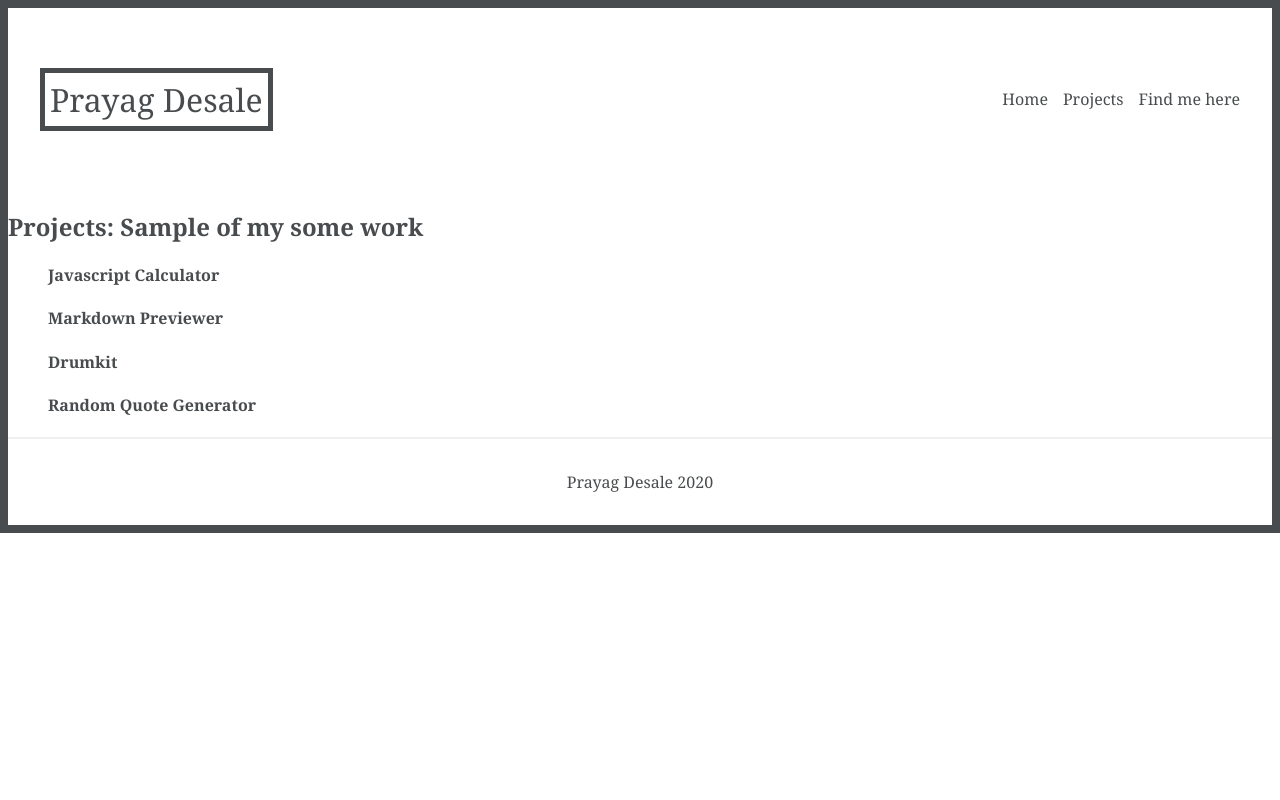
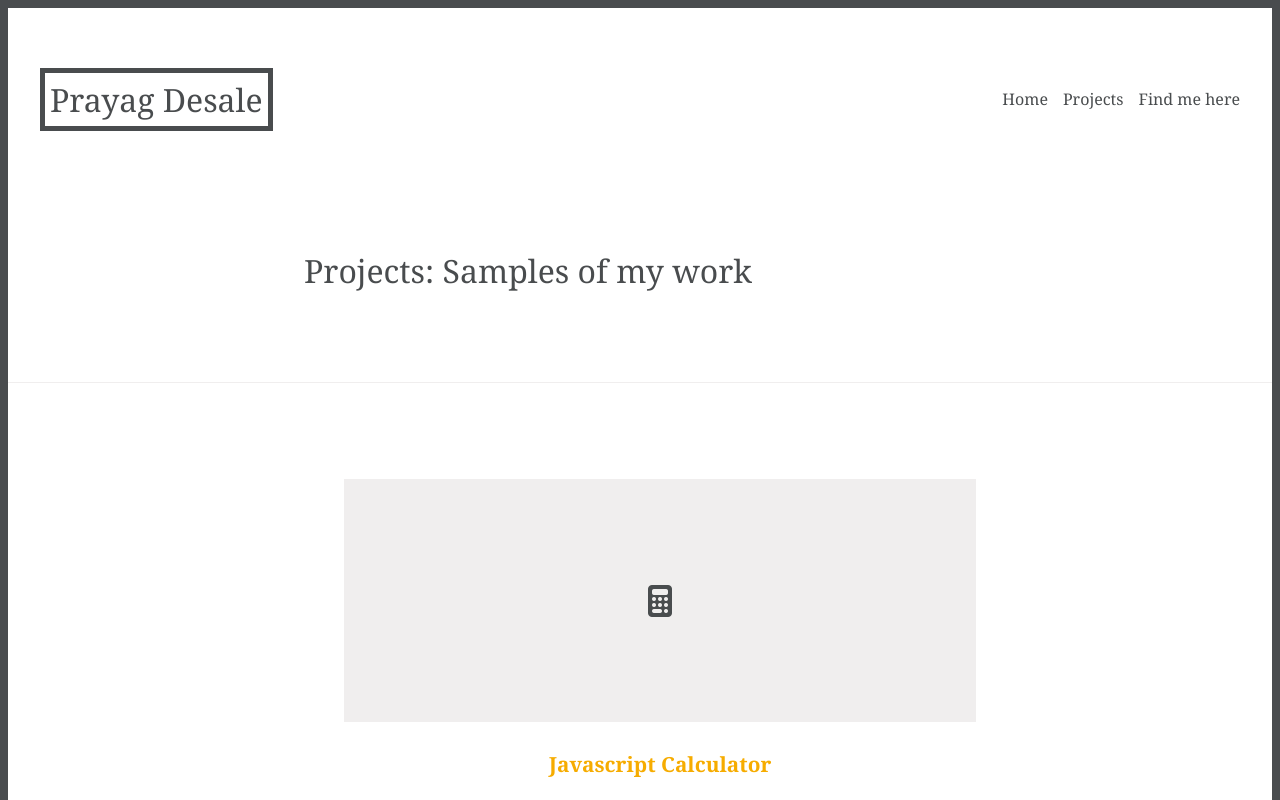
Before and after one commit to prayagd/portfolio, a React (Create React App) app: page /Projects in a window 1280 px wide. Shown: the top 800 px of the page. Built offline with nearby package versions, Linux system fonts and the light colour scheme.

Commit message:
project page first draft

```diff
--- a/public/index.html
+++ b/public/index.html
@@ -9,6 +9,7 @@
       name="description"
       content="Web site created using create-react-app"
     />
+    <script src="https://kit.fontawesome.com/a076d05399.js"></script>
     <link rel="apple-touch-icon" href="%PUBLIC_URL%/logo192.png" />
     <!--
       manifest.json provides metadata used when your web app is installed on a
--- a/src/Components/contact.js
+++ b/src/Components/contact.js
@@ -4,7 +4,9 @@ const Contact = () => {
     return (
         <div>
             <section>
-                <h1>You could find me here</h1>
+                <div className = "inside-container intro">
+                    <h1>You could find me here</h1>
+                </div>
             </section>
             <section>
                 <ul>
--- a/src/Components/home.js
+++ b/src/Components/home.js
@@ -5,7 +5,7 @@ const Home = () => {
     return (
         <div className = "content">
             <section className = "inside-container intro">
-                <h1 id = "intro">Hey, I am Prayag. I am a self taught coder living in Pune, India</h1>
+                <h1 id = "intro">Hey, I am Prayag a self taught developer living in Pune, India</h1>
             </section>
             <section className = "outside-container space-down">
                 <img className = "picture" src = {Picture} alt = "this is how i look"/>
--- a/src/Components/navbar.js
+++ b/src/Components/navbar.js
@@ -11,13 +11,13 @@ const Navbar = () => {
                         <span className = "name-tag">Prayag Desale</span>
                     </a>
                     <ul id = "navtags">
-                        <li>
+                        <li className = "nav-list">
                             <Link to = "/">Home</Link>
                         </li>
-                        <li>
+                        <li className = "nav-list">
                             <NavLink to = "/Projects">Projects</NavLink>
                         </li>
-                        <li>
+                        <li className = "nav-list">
                             <NavLink to = "/Contact">Find me here</NavLink>
                         </li>
                     </ul>
--- a/src/Components/projects.js
+++ b/src/Components/projects.js
@@ -4,37 +4,52 @@ const Projects = () => {
     return(
         <div className = "content">
             <section>
-                <h1>Projects: Sample of my some work</h1>
+                <div className = "inside-container intro">
+                    <h1 id = "intro">Projects: Samples of my work</h1>
+                </div>
             </section>
-            <section>
-                <div>
+            <section className = "border projects">
+                <div className = "inside-container intro">
                     <ul>
-                        <li>
+                        <li className = "bottom-border">
                             <a href = "https://codepen.io/pd07/full/XWJvBwb" alt = "Javascript Calculator" target = "_blank" rel="noopener noreferrer">
-                            <div>
+                                <div className = "project-card">
+                                    <a  href = "https://codepen.io/pd07/full/XWJvBwb" alt = "Javascript Calculator" target = "_blank" rel="noopener noreferrer"><i class="fas fa-calculator"></i></a>
+                                </div>
+                            </a>
+                            <a href = "https://codepen.io/pd07/full/XWJvBwb" alt = "Javascript Calculator" target = "_blank" rel="noopener noreferrer">
                                 <h4>Javascript Calculator</h4>
-                            </div>
                             </a>
                         </li>
-                        <li>
+                        <li className = "bottom-border">
                             <a href = "https://codepen.io/pd07/full/YzPgYwm" alt = "Markdown Previewer" target = "_blank" rel="noopener noreferrer">
-                                <div>
-                                    <h4>Markdown Previewer</h4>
+                                <div className = "project-card">
+                                    <a href = "https://codepen.io/pd07/full/YzPgYwm" alt = "Markdown Previewer" target = "_blank" rel="noopener noreferrer"><i class="fas fa-edit"></i></a>
                                 </div>
                             </a>
+                            <a href = "https://codepen.io/pd07/full/YzPgYwm" alt = "Markdown Previewer" target = "_blank" rel="noopener noreferrer">
+                                <h4>Markdown Previewer</h4>
+                            </a>
                         </li>
-                        <li>
+                        <li className = "bottom-border">
                             <a href = "https://codepen.io/pd07/full/yLywvPd" alt = "Drumkit" target = "_blank" rel="noopener noreferrer">
-                                <div>
-                                    <h4>Drumkit</h4>
+                                <div className = "project-card">
+                                    <a href = "https://codepen.io/pd07/full/yLywvPd" alt = "Drumkit" target = "_blank" rel="noopener noreferrer"><i class="fas fa-drum"></i></a>
                                 </div>
+                            </a>
+
+                            <a href = "https://codepen.io/pd07/full/yLywvPd" alt = "Drumkit" target = "_blank" rel="noopener noreferrer">
+                                <h4>Drumkit</h4>
                             </a>
                         </li>
                         <li>
                             <a href = "https://codepen.io/pd07/full/mdyQWmq" alt = "Random Quote Generator" target = "_blank" rel="noopener noreferrer">
-                                <div>
-                                    <h4>Random Quote Generator</h4>
+                                <div className = "project-card">
+                                    <a href = "https://codepen.io/pd07/full/mdyQWmq" alt = "Random Quote Generator" target = "_blank" rel="noopener noreferrer"><i class="fas fa-quote-left"></i></a>
                                 </div>
+                            </a>
+                            <a href = "https://codepen.io/pd07/full/mdyQWmq" alt = "Random Quote Generator" target = "_blank" rel="noopener noreferrer">
+                                <h4>Random Quote Generator</h4>
                             </a>
                         </li>
                     </ul>
--- a/src/index.css
+++ b/src/index.css
@@ -32,6 +32,10 @@ a{
   align-items: center;
 }
 
+.nav-list:hover{
+  border-bottom: 2px solid #3333ff;
+}
+
 .name-tag{
   border: 5px solid #494c4e;
   width: 50px;
@@ -61,7 +65,6 @@ img{
   max-width: 42em;
   margin-left: auto;
   margin-right: auto;
-
 }
 
 .inside-container, .outside-container{
@@ -74,13 +77,31 @@ img{
 }
 
 .intro{
-  padding-top: 1em;
+  padding-top: 2em;
   padding-bottom: 4em;
 }
 
 #intro{
   font-size: 2em;
   font-weight: normal;
+}
+
+.project-card{
+  background-color: #f0eeee;
+  width: 100%;
+  height: 100%;
+  padding: 100px 0px;
+  text-align: center;
+  font-size: 2em;
+}
+
+.project-card:hover a{
+  color: #3333ff;
+}
+
+.project-card:hover i{
+  transform: scale(1.7);
+  transition: 0.8s;
 }
 
 .about span{
@@ -93,3 +114,22 @@ footer{
   padding-top: 1em;
   padding-bottom: 1em;
 }
+
+.border{
+  border-top: 1px solid #f0eeee;
+}
+
+.bottom-border{
+  border-bottom: 1px solid #f0eeee;
+}
+
+.projects li{
+  padding-top: 3em;
+  padding-bottom: 1em;
+}
+
+.projects li h4{
+  color: #f6ac00;
+  text-align: center;
+  font-size: 1.3em;
+}
```
